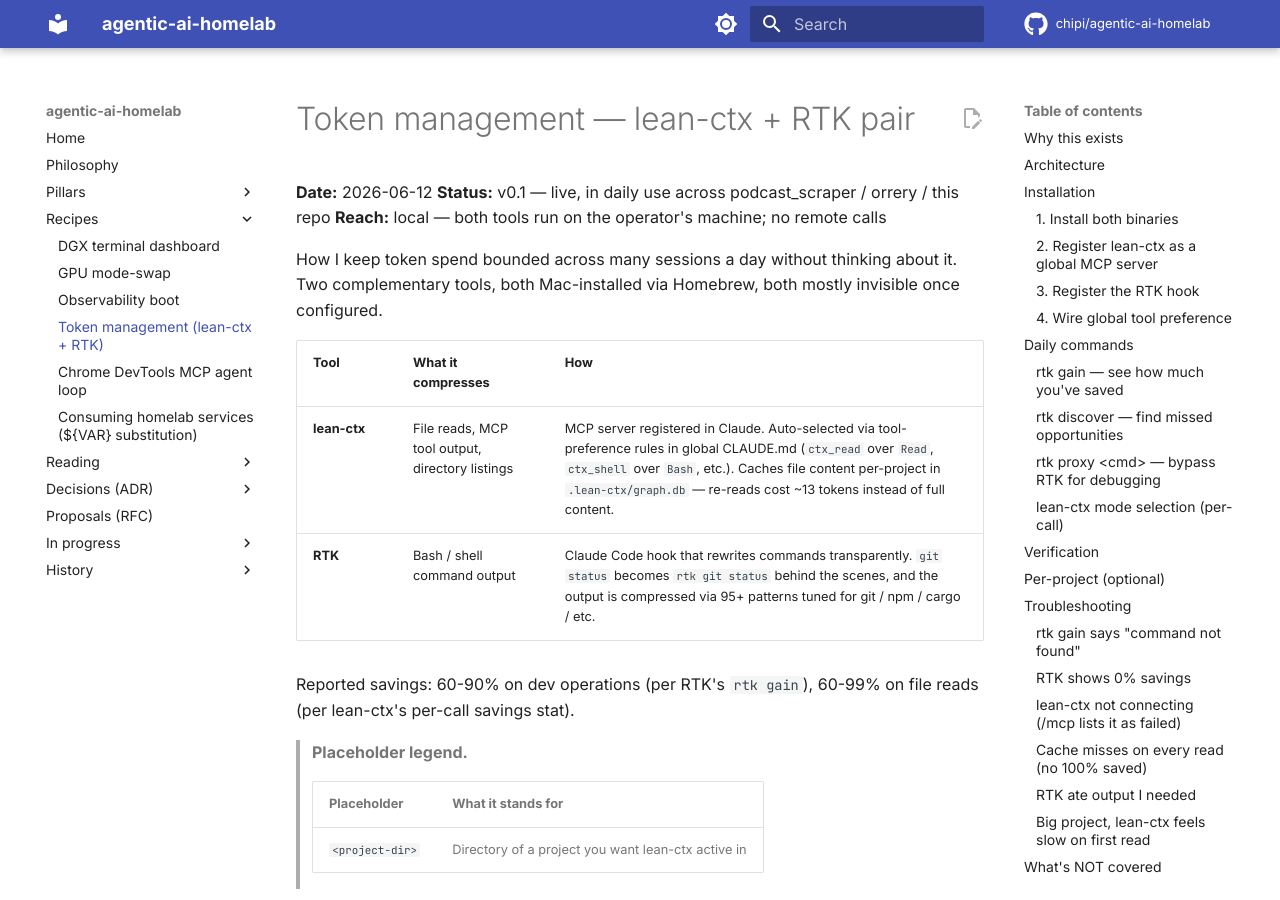
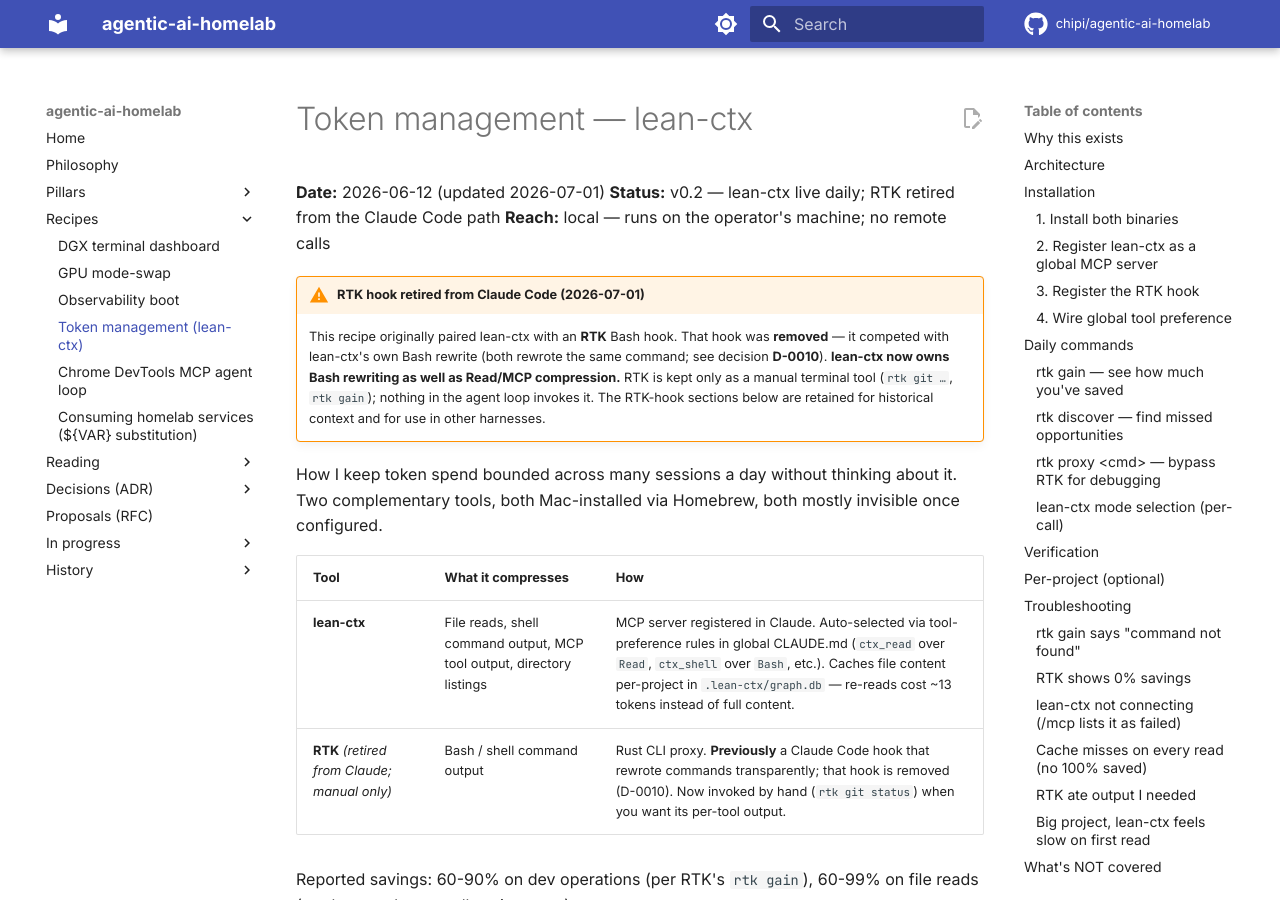
Before and after one commit to chipi/agentic-ai-homelab, an MkDocs documentation site: the page built from docs/recipes/token-management-lean-ctx-rtk.md, in a window 1280 px wide and 900 px high. Built offline with MkDocs 1.6.1 and Material for MkDocs 9.7.7, drawn with Linux system fonts in a browser that asks for light colours; comment, search, counter and statistics services are not loaded; some of the changed text lies outside the part shown.

Commit message:
docs: reconcile rtk references — retired from the Claude path (D-0010)
The token-management recipe gets a status admonition + updated title/architecture (lean-ctx owns Bash rewriting now); README, agent-harnesses, chrome-devtools, and the nav title drop 'RTK hook' framing. Recipe filename kept stable (URL); history docs left append-only.

Co-Authored-By: Claude Opus 4.8 (1M context) <noreply@anthropic.com>

````diff
--- a/docs/recipes/token-management-lean-ctx-rtk.md
+++ b/docs/recipes/token-management-lean-ctx-rtk.md
@@ -1,8 +1,17 @@
-# Token management — lean-ctx + RTK pair
+# Token management — lean-ctx
 
-**Date:** 2026-06-12
-**Status:** v0.1 — live, in daily use across podcast_scraper / orrery / this repo
-**Reach:** local — both tools run on the operator's machine; no remote calls
+**Date:** 2026-06-12 (updated 2026-07-01)
+**Status:** v0.2 — lean-ctx live daily; RTK retired from the Claude Code path
+**Reach:** local — runs on the operator's machine; no remote calls
+
+!!! warning "RTK hook retired from Claude Code (2026-07-01)"
+    This recipe originally paired lean-ctx with an **RTK** Bash hook. That hook
+    was **removed** — it competed with lean-ctx's own Bash rewrite (both rewrote
+    the same command; see decision **D-0010**). **lean-ctx now owns Bash
+    rewriting as well as Read/MCP compression.** RTK is kept only as a manual
+    terminal tool (`rtk git …`, `rtk gain`); nothing in the agent loop invokes
+    it. The RTK-hook sections below are retained for historical context and for
+    use in other harnesses.
 
 How I keep token spend bounded across many sessions a day without thinking
 about it. Two complementary tools, both Mac-installed via Homebrew, both
@@ -10,8 +19,8 @@ mostly invisible once configured.
 
 | Tool | What it compresses | How |
 |---|---|---|
-| **lean-ctx** | File reads, MCP tool output, directory listings | MCP server registered in Claude. Auto-selected via tool-preference rules in global CLAUDE.md (`ctx_read` over `Read`, `ctx_shell` over `Bash`, etc.). Caches file content per-project in `.lean-ctx/graph.db` — re-reads cost ~13 tokens instead of full content. |
-| **RTK** | Bash / shell command output | Claude Code hook that rewrites commands transparently. `git status` becomes `rtk git status` behind the scenes, and the output is compressed via 95+ patterns tuned for git / npm / cargo / etc. |
+| **lean-ctx** | File reads, shell command output, MCP tool output, directory listings | MCP server registered in Claude. Auto-selected via tool-preference rules in global CLAUDE.md (`ctx_read` over `Read`, `ctx_shell` over `Bash`, etc.). Caches file content per-project in `.lean-ctx/graph.db` — re-reads cost ~13 tokens instead of full content. |
+| **RTK** *(retired from Claude; manual only)* | Bash / shell command output | Rust CLI proxy. **Previously** a Claude Code hook that rewrote commands transparently; that hook is removed (D-0010). Now invoked by hand (`rtk git status`) when you want its per-tool output. |
 
 Reported savings: 60-90% on dev operations (per RTK's `rtk gain`),
 60-99% on file reads (per lean-ctx's per-call savings stat).
@@ -71,9 +80,11 @@ agent (or operator) actually invokes commands.
 └─────────────────────────────────────────────────────────────┘
 ```
 
-The two are orthogonal: lean-ctx covers Read/MCP traffic, RTK covers
-Bash. Neither touches the other's domain, which is why they compose
-cleanly.
+Originally the two were orthogonal — lean-ctx covered Read/MCP, RTK covered
+Bash. As of 2026-07-01 (**D-0010**) lean-ctx covers Bash too (its `hook rewrite`
+wraps commands, and `ctx_shell` compresses directly), so the RTK hook was
+dropped to stop two rewriters competing. The `rtk hook claude` step in the
+diagram above no longer runs.
 
 ---
 
@@ -126,6 +137,10 @@ Should list `lean-ctx` as connected. If it isn't, check
 `~/.config/lean-ctx/` exists and is writeable.
 
 ### 3. Register the RTK hook
+
+!!! note "Superseded (2026-07-01)"
+    No longer used in Claude Code — the RTK hook was removed (D-0010); lean-ctx
+    owns Bash rewriting. Keep this only for RTK use in a *different* harness.
 
 In `~/.claude/settings.json` add a hook that runs `rtk hook claude`
 before bash invocations. Exact JSON shape varies by Claude Code version,
--- a/mkdocs.yml
+++ b/mkdocs.yml
@@ -83,7 +83,7 @@ nav:
     - DGX terminal dashboard: recipes/dgx-terminal-dashboard.md
     - GPU mode-swap: recipes/gpu-mode-swap.md
     - Observability boot: recipes/observability-boot.md
-    - Token management (lean-ctx + RTK): recipes/token-management-lean-ctx-rtk.md
+    - Token management (lean-ctx): recipes/token-management-lean-ctx-rtk.md
     - Chrome DevTools MCP agent loop: recipes/chrome-devtools-mcp-agent-loop.md
     - Consuming homelab services (${VAR} substitution): recipes/consuming-homelab-services.md
   - Reading:
````
Also changed, not shown: README.md (+1 -1 lines), docs/agent-harnesses.md (+4 -5 lines), docs/recipes/chrome-devtools-mcp-agent-loop.md (+1 -1 lines).
